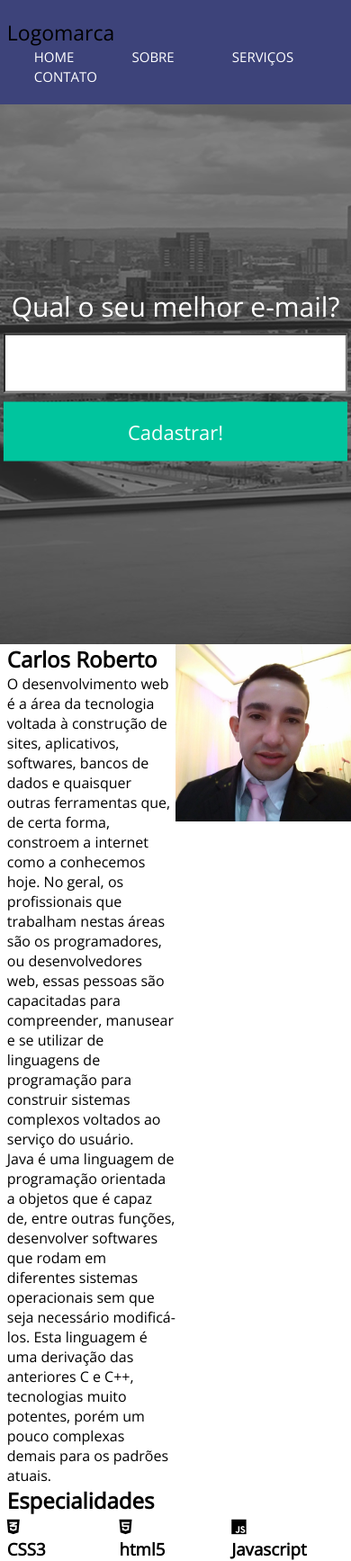
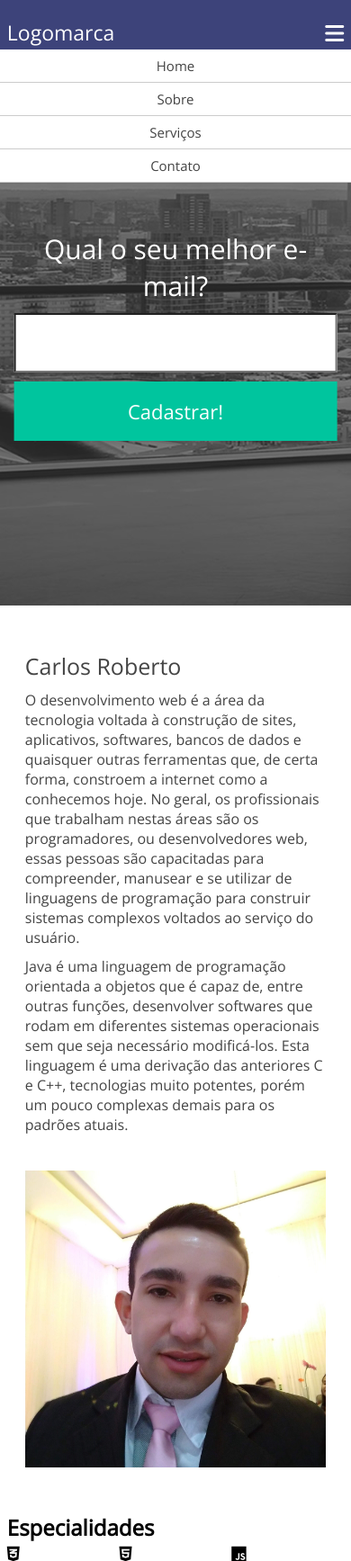
Before and after one commit to carlosti1099/Webmaster, a PHP site: page / in a window 390 px wide. Shown: the top 1735 px of the page at 90% size. Run offline with PHP 8.4, Linux system fonts and the light colour scheme.

Commit message:
Responsivo finalizado - Aula Mais de CSS3 1/3

```diff
--- a/Danki-Desenvolvimento-Web-Completo/CSS-CSS3-DESIGN-RESPONSIVO 1.1/Projeto_01/css/style.css
+++ b/Danki-Desenvolvimento-Web-Completo/CSS-CSS3-DESIGN-RESPONSIVO 1.1/Projeto_01/css/style.css
@@ -6,6 +6,11 @@
 }
 
 /**Boot css**/
+
+img{
+    width: 100%;
+    max-width: 400px;
+}
 
 .center{
     max-width: 1280px;
@@ -18,6 +23,7 @@
 }
 
 .w50{
+    padding: 0 10px;
     width: 50%;
 }
 
@@ -41,6 +47,7 @@ header{
 
 header .logo{
     font-size: 23px;
+    color: white;
 }
 
 .mobile{
@@ -82,7 +89,7 @@ section.banner-principal{
 }
 
 section.banner-principal form{
-    width: 98%;
+    width: 92%;
     max-width: 500px;
     z-index: 2;
     position: absolute;
@@ -119,3 +126,72 @@ section.banner-principal form input[type=submit]{
     font-size: 22px;
     border: 0;
 }
+
+section.descricao-autor{
+    padding: 30px 0;
+}
+
+section.descricao-autor h2{
+    font-size: 25px;
+    font-weight: 400;
+    color: #444;
+}
+
+section.descricao-autor p{
+    font-size: 16px;
+    color: #444;
+    margin-top: 10px;
+}
+
+@media screen and (max-width: 700px){
+    nav.desktop{
+        display: none;
+    }
+
+    nav.mobile{
+        display: block;
+    }
+
+    .botao-menu-mobile{
+        font-size: 24px;
+        cursor: pointer;
+        color: white;
+    }
+
+    nav.mobile ul{
+        top: 55px;
+        z-index: 3;
+        position: absolute;
+        left: 0;
+        width: 100%;
+        display: block;
+        text-align: center;
+    }
+
+    nav.mobile li{
+        /*width: 100%;*/
+        font-weight: 300;
+        display: block;
+        background:white;
+        font-size: 15px;
+        border-bottom: 1px solid #ccc;
+        padding: 8px 0;
+    }
+    nav.mobile li a{
+        display: block;
+        color: #444;
+        text-decoration: none;
+    }
+}
+
+@media screen and (max-width: 768px){
+    img{
+        float: none !important;
+        display: block;
+        margin: 0 auto;
+    }
+    .w50{
+        padding: 20px;
+        width: 100%;
+    }
+}
--- a/Danki-Desenvolvimento-Web-Completo/CSS-CSS3-DESIGN-RESPONSIVO 1.1/Projeto_01/index.php
+++ b/Danki-Desenvolvimento-Web-Completo/CSS-CSS3-DESIGN-RESPONSIVO 1.1/Projeto_01/index.php
@@ -24,6 +24,9 @@
                 </ul>
             </nav>
             <nav class="mobile right">
+                <div class="botao-menu-mobile">
+                    <i class="fa-solid fa-bars"></i>
+                </div>
                 <ul>
                     <li><a href="">Home</a></li>
                     <li><a href="">Sobre</a></li>
@@ -64,13 +67,13 @@
                     tecnologias muito potentes, porém um pouco complexas demais para os padrões atuais.
                 </p>
             </div><!--w50-->
+
+            <div class="w50 left">
+                <!--Pegar imagen depois-->
+                <img class="right" src="../Projeto_01/image/profile.jpg" />
+            </div><!--w50-->
+            <div class="clear"></div>
         </div><!--center-->
-
-        <div class="w50 left">
-            <!--Pegar imagen depois-->
-            <img src="../Projeto_01/image/profile.jpg" width="200px"/>
-        </div>
-        <div class="clear"></div>
     </section><!--descricao-autor-->
 
     <section class="especialidades">
```
